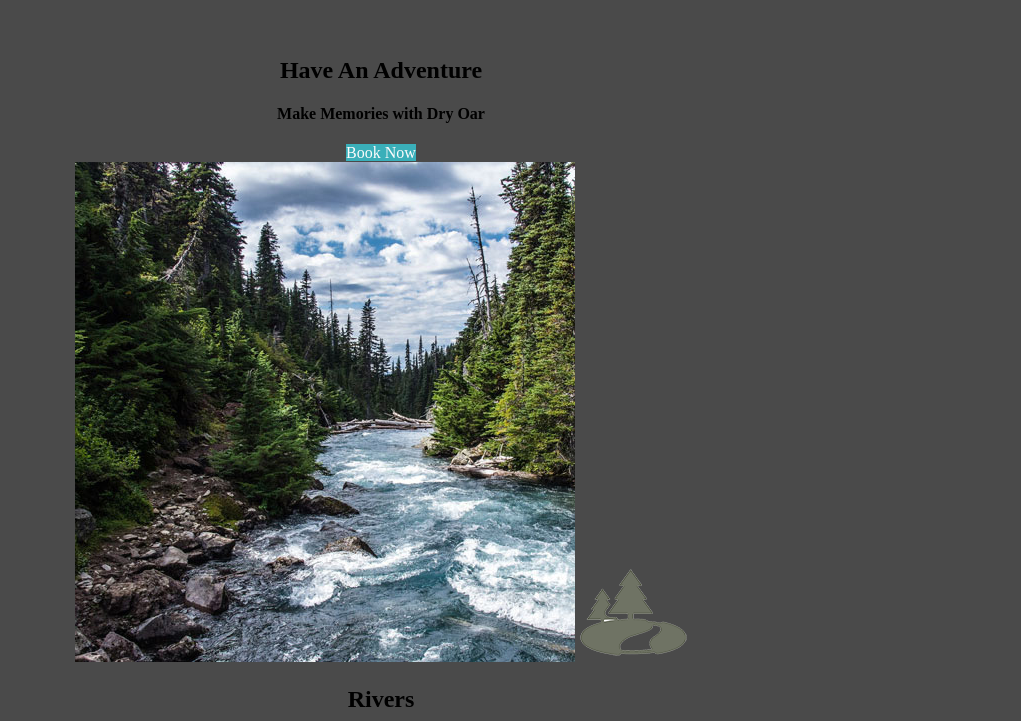
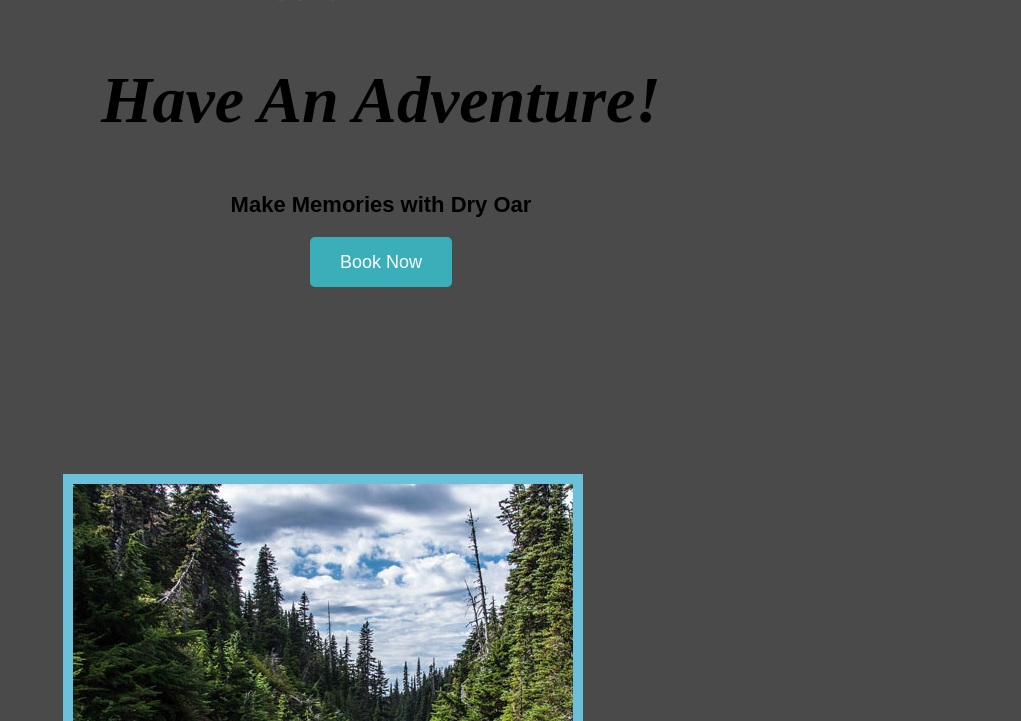
Before and after one commit to Elegantethan/WDD310, a plain HTML site: page wwr/index.html in a window 1280 px wide. Shown: the part 919-1640 px from the top of the page, without its empty margins (259-1280 px from the left). Drawn offline with Linux system fonts and the light colour scheme; a web font is replaced by a local one.

Commit message:
week 5 fonts and spacing

```diff
--- a/wwr/index.html
+++ b/wwr/index.html
@@ -27,7 +27,7 @@
                 <img id="hero-img" src="images/hero.png" alt="People enjoying white water rafting">
             </div>
             <section id="hero-msg">
-                <h1 class="home-title">Have An Adventure</h1>
+                <h1 class="home-title">Have An Adventure!</h1>
                 <h4>Make Memories with Dry Oar </h4>
                 <div class='button-box'>
                     <a class='book' href="contactus.html">Book Now</a>
--- a/wwr/styles/styles.css
+++ b/wwr/styles/styles.css
@@ -37,11 +37,21 @@ div#content {
     margin: 0 auto;
 }
 
+.home-title {
+    font-family: 'Protest Strike';
+    font-size: 3em;
+    font-style: italic;
+    margin-top: 10px;
+}
+
 nav a {
+    font-family: 'Protest Strike';
     text-align: center;
-    background-color: var(--primary-color);
+    text-decoration: none;
+    background-color: var(--accent1-color);
     text-align: center;
     color: #fcfbfb;
+    padding: 35px;
     text-decoration: none;
 }
 
@@ -54,13 +64,35 @@ img#hero-img {
     width: 80px;
 }
 
-#hero-msg h1,
+#logo_link {
+    padding-top: 5px;
+
+}
+
+.icon {
+    padding-top: 10px;
+}
+
+#hero-msg h1 {
+    text-align: center;
+
+}
+
+h2 {
+    margin: 0;
+}
+
 #hero-msg h4 {
     text-align: center;
+
 }
 
 .button-box {
     text-align: center;
+}
+
+main section img {
+    box-sizing: border-box;
 }
 
 main section {
@@ -74,7 +106,11 @@ main section {
 }
 
 body {
-    background-color: #4A4A4A
+    background-color: #4A4A4A;
+    font-family: Raleway, Arial, sans-serif;
+    font-size: 22px;
+    margin: 0;
+    padding: 0;
 }
 
 header {
@@ -82,8 +118,18 @@ header {
 }
 
 nav a:hover {
-    background-color: black;
-    color: #d9c2a3;
+    background-color: #3AAFB9;
+    color: #fcfbfb;
+}
+
+.card-img {
+    border: 10px solid #6AC1D9;
+}
+
+.rivers-card,
+.camping-card,
+.rapids-card {
+    margin: 200px 0;
 }
 
 .book,
@@ -92,7 +138,14 @@ nav a:hover {
     text-align: center;
     color: #fcfbfb;
     text-decoration: none;
+    font-size: 18px;
+    padding: 15px 30px;
+    margin-top: 50px;
+    border-radius: 5px;
+
 }
+
+
 
 .book:hover,
 .join:hover {
@@ -101,6 +154,19 @@ nav a:hover {
 
 .msg {
     background-color: #6AC1D9;
+    background-color: #6f7364;
+    line-height: 1.5em;
+    padding: 35px;
+}
+
+/*section#hero-msg {
+    text-align: center;
+    padding-bottom: 170px;
+}
+*/
+.msg p {
+    padding-bottom: 15px;
+
 }
 
 footer {
@@ -108,7 +174,8 @@ footer {
     text-align: center;
     color: #fcfbfb;
     text-decoration: none;
-
+    padding: 25px 50px;
+    margin-top: 200px;
 }
 
 footer p {
@@ -122,6 +189,10 @@ footer a {
     text-decoration: none;
 }
 
+footer .social img {
+    padding-top: 15px;
+}
+
 footer p a:hover {
     text-decoration: underline;
 }
```
